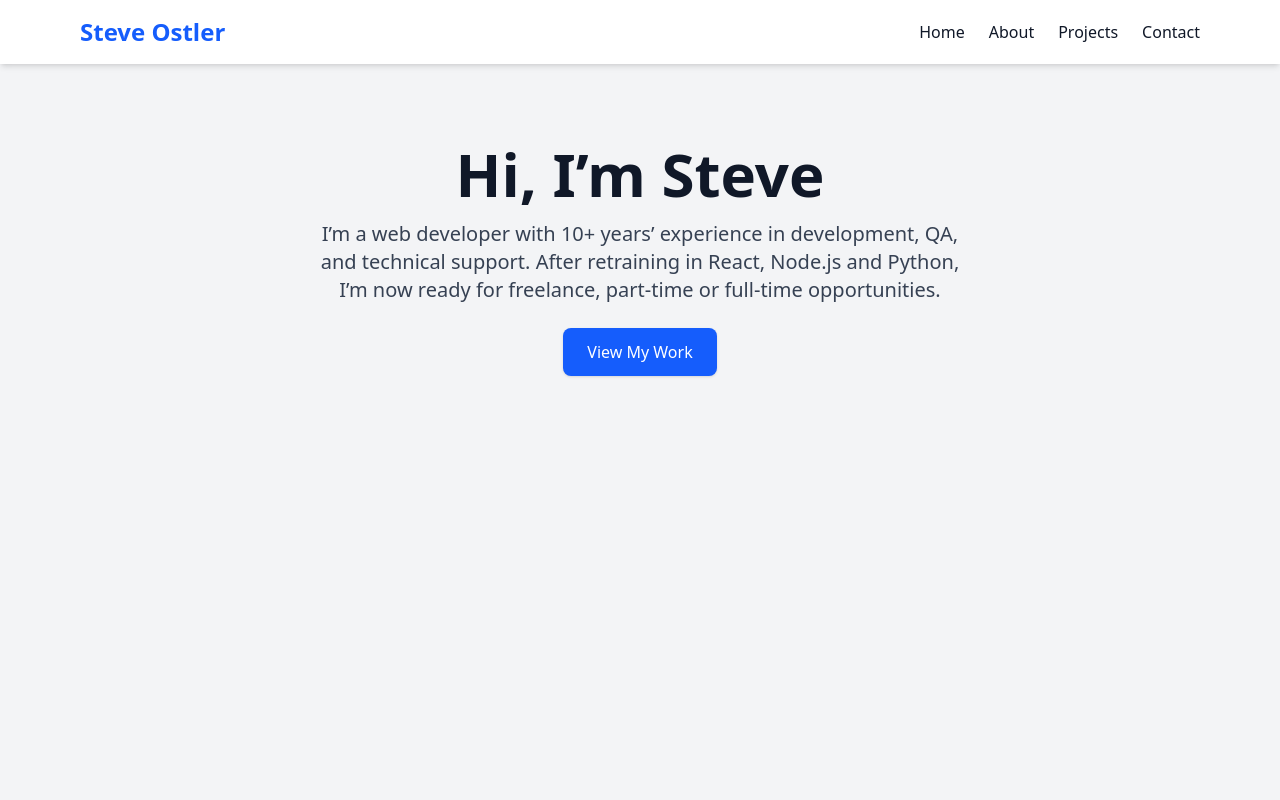
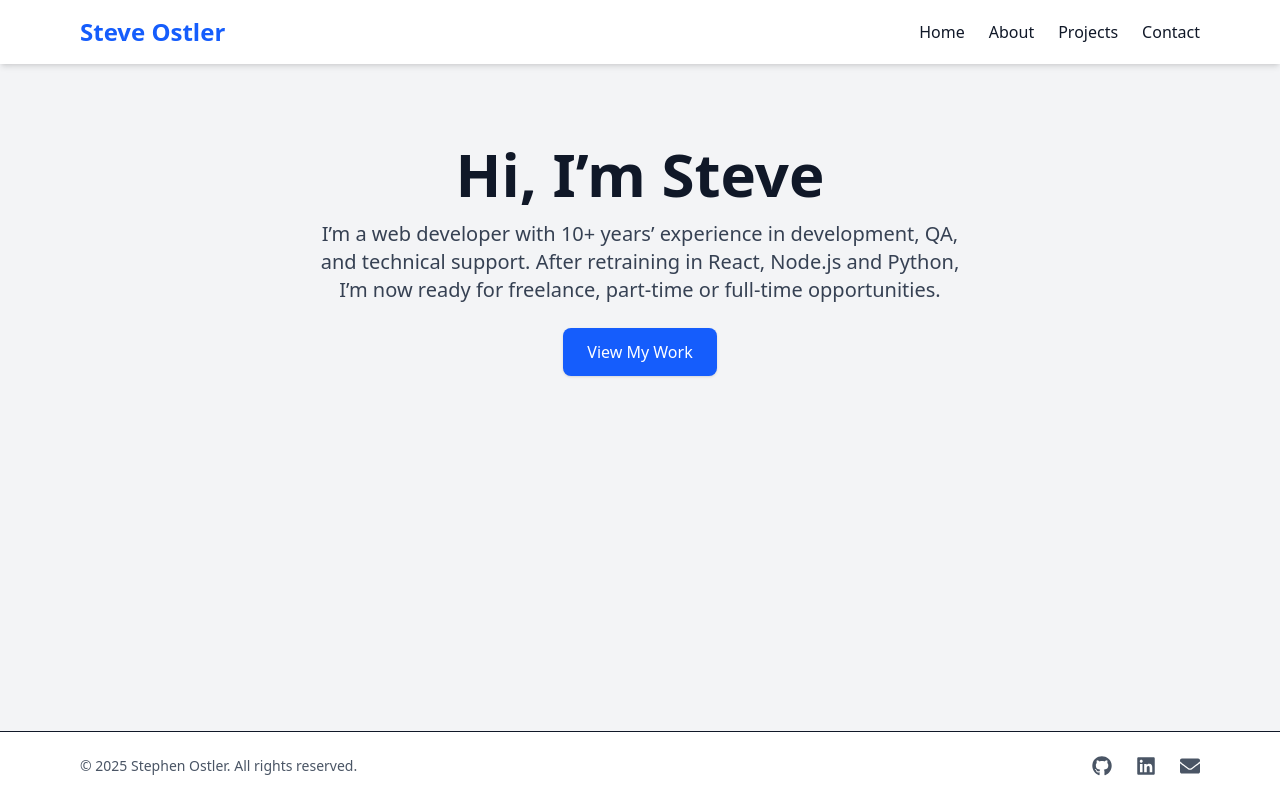
Before and after one commit to steveostler/portfolio, a React (Vite) app: page / in a window 1280 px wide. Built offline with nearby package versions, Linux system fonts and the light colour scheme.

Commit message:
Added a footer

```diff
--- a/src/App.jsx
+++ b/src/App.jsx
@@ -5,13 +5,16 @@ import Navbar from './components/Navbar';
 import About from './pages/About';
 import Projects from './pages/Projects';
 import Contact from './pages/Contact';
+import Footer from './components/Footer';
+
 
 
 const App = () => {
   return (
     <Router>
-      <div className="min-h-screen bg-gray-100 text-gray-900">
+      <div className="min-h-screen bg-gray-100 text-gray-900 flex flex-col">
         <Navbar />
+        <div className="flex-grow">
         <Routes>
           <Route path="/" element={<Home />} />
           <Route path="/about" element={<About />} />
@@ -19,7 +22,10 @@ const App = () => {
           <Route path="/contact" element={<Contact />} />
           {/* Later you’ll add About, Projects, Contact pages */}
         </Routes>
+        </div>
+        <Footer />
       </div>
+
     </Router>
   )
 }
--- /dev/null
+++ b/src/components/Footer.jsx
@@ -0,0 +1,40 @@
+import { FaGithub, FaLinkedin, FaEnvelope } from "react-icons/fa";
+
+function Footer() {
+  return (
+    <footer className="bg-white border-t mt-12">
+      <div className="max-w-6xl mx-auto px-4 py-6 flex flex-col md:flex-row items-center justify-between">
+        <p className="text-sm text-gray-600 mb-4 md:mb-0">
+          © {new Date().getFullYear()} Stephen Ostler. All rights reserved.
+        </p>
+
+        <div className="flex space-x-6 text-gray-600 text-xl">
+          <a
+            href="https://github.com/steveostler"
+            target="_blank"
+            rel="noopener noreferrer"
+            className="hover:text-black"
+          >
+            <FaGithub />
+          </a>
+          <a
+            href="https://linkedin.com/in/stephenostler"
+            target="_blank"
+            rel="noopener noreferrer"
+            className="hover:text-blue-600"
+          >
+            <FaLinkedin />
+          </a>
+          <a
+            href="mailto:stephenjostler@gmail.com"
+            className="hover:text-red-600"
+          >
+            <FaEnvelope />
+          </a>
+        </div>
+      </div>
+    </footer>
+  );
+}
+
+export default Footer;
--- a/src/pages/Home.jsx
+++ b/src/pages/Home.jsx
@@ -6,7 +6,7 @@ function Home() {
           I’m a web developer with 10+ years’ experience in development, QA, and technical support.
           After retraining in React, Node.js and Python, I’m now ready for freelance, part-time or full-time opportunities.
         </p>
-        <a href="#projects" className="bg-blue-600 text-white px-6 py-3 rounded-lg shadow hover:bg-blue-700">
+        <a href="projects" className="bg-blue-600 text-white px-6 py-3 rounded-lg shadow hover:bg-blue-700">
           View My Work
         </a>
       </div>
--- a/src/pages/Projects.jsx
+++ b/src/pages/Projects.jsx
@@ -11,7 +11,7 @@ function Projects() {
         description="A simple CRUD app for managing tasks."
         tech="React, Node.js, MongoDB"
         github="https://github.com/yourusername/todo-app"
-        live=""
+        live="https://steveostler.netlify.app/"
         image={todoImage}
       />
 
@@ -19,8 +19,8 @@ function Projects() {
         title="Modern Portfolio Site"
         description="A sleek personal website built with React and Tailwind, featuring smooth navigation and responsive layout."
         tech="React, Tailwind CSS, Vite"
-        github="https://github.com/yourusername/portfolio"
-        live="https://yourportfolio.netlify.app"
+        github="https://github.com/steveostler/portfolio"
+        live="https://steveostler.netlify.app/"
         image={todoImage}
         reverse
       />
```
